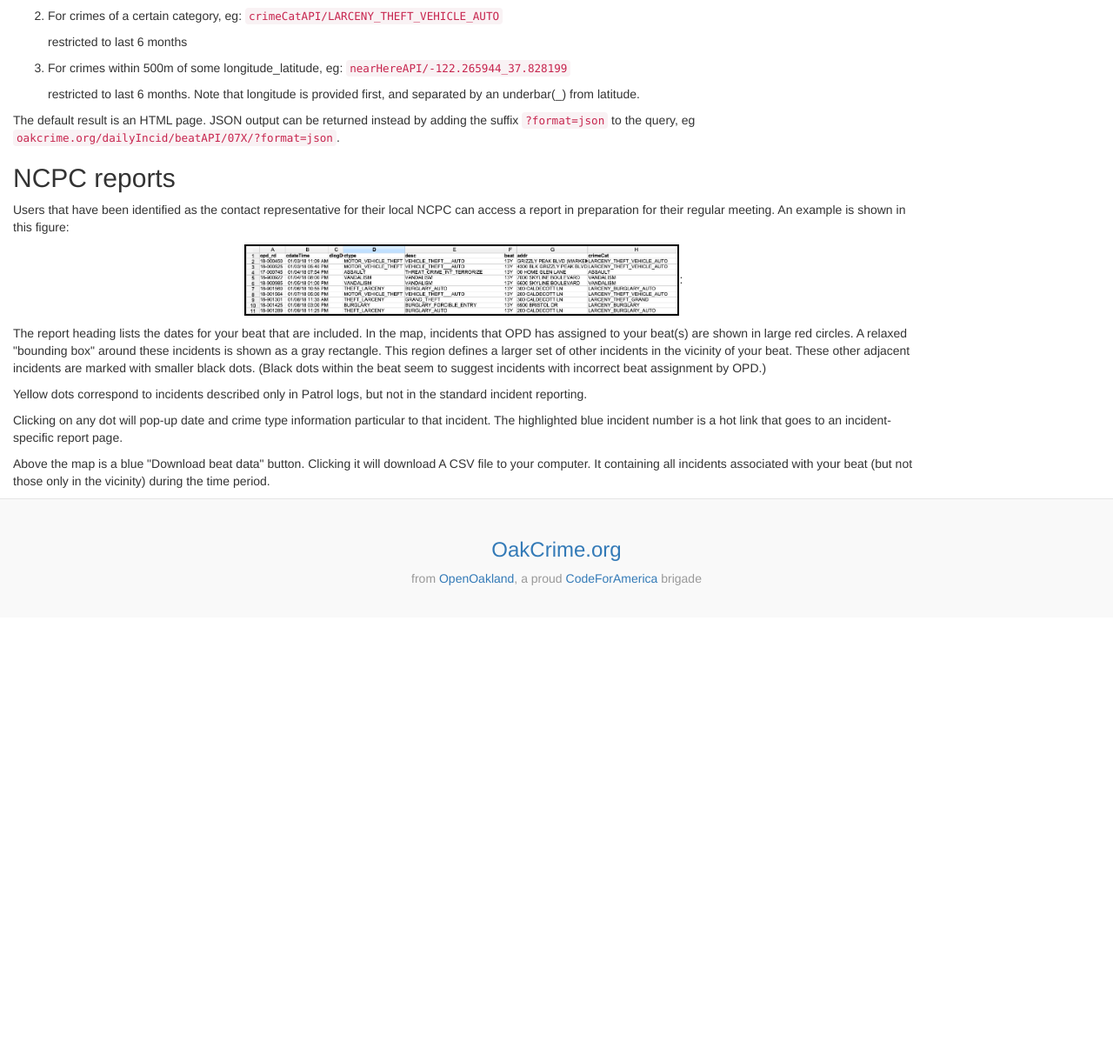
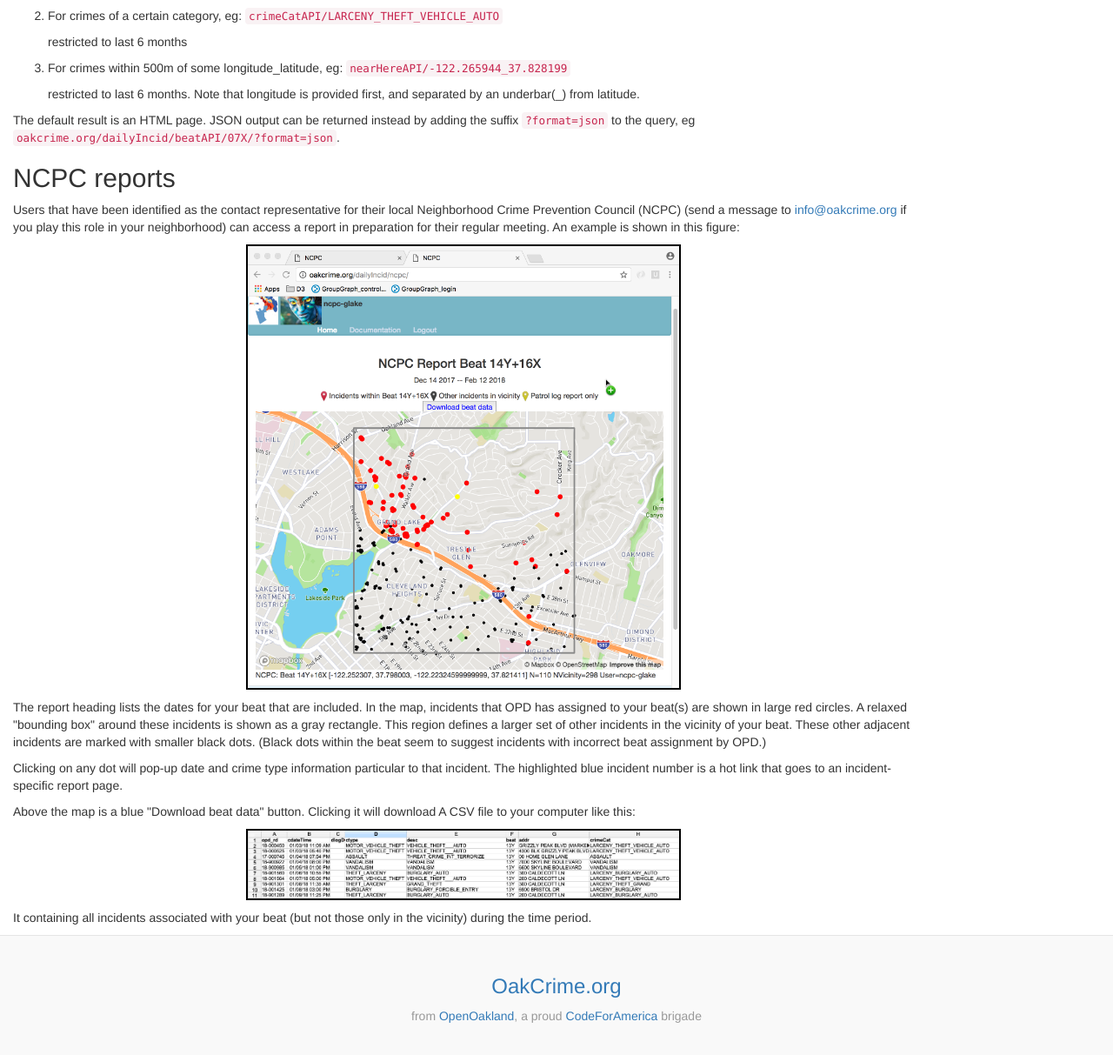
Before and after one commit to openoakland/OakCrime-Decommissioned, a Django app: page /interface/ in a window 1280 px wide. Shown: the part 5238-6451 px from the top of the page at 87% size. Before the commit the page ends 5911 px from the top, so only its background shows below. Run offline with Django 3.2, Linux system fonts and the light colour scheme; some libraries are stand-ins or nearby versions.

Commit message:
add missing interface doc screen shots (3)

```diff
--- a/showCrime/dailyIncid/templates/dailyIncid/interface.html
+++ b/showCrime/dailyIncid/templates/dailyIncid/interface.html
@@ -110,10 +110,13 @@ but otherwise follows the same basic operation as the heatmap.
 
 <h2 id="ncpc">NCPC reports</h2>
 
-<p>Users that have been identified as the contact representative for their local NCPC
-can access a report in preparation for their regular meeting.  An example is shown
-in this figure:</p>
-<p align=center><img style="border:2px solid black" width=500 src="{% static 'ncpc-report.png' %}" alt="ncpc-report" />:</p>
+<p>Users that have been identified as the contact representative for their local Neighborhood Crime Prevention Council (NCPC)
+  (send a message
+  to <a href="mailto:admin@electronicartifacts.com?subject=NCPC
+  lead">info@oakcrime.org</a> if you play this role in your neighborhood)
+can access a report in preparation for their regular meeting.  An
+example is shown in this figure:</p>
+<p align=center><img style="border:2px solid black" width=500 src="{% static 'ncpcRpt_grandLake.png' %}" alt="ncpc-map" /></p>
 <p>
 The report heading lists the dates for your beat that are included.
 In the map, incidents that OPD has assigned to your beat(s) are shown in large red circles.
@@ -123,17 +126,13 @@ These other adjacent incidents are marked with smaller black dots.
 (Black dots within the beat seem to suggest incidents with incorrect beat assignment by OPD.)
 </p>
 <p>
-
-Yellow dots correspond to incidents described only in Patrol logs, but
-not in the standard incident reporting.
-</p>
-<p>
 Clicking on any dot will pop-up date and crime type information particular to that incident.
 The highlighted blue incident number is a hot link that goes to an incident-specific report page.
 </p>
 <p>
 Above the map is a blue "Download beat data" button.
-Clicking it will download A CSV file to your computer.
+Clicking it will download A CSV file to your computer like this:
+<p align=center><img style="border:2px solid black" width=500 src="{% static 'ncpc-report.png' %}" alt="ncpc-map" /></p>
 It containing all incidents associated with your beat (but not those only in the vicinity)
 during the time period.
 </p>
```
Also changed, not shown: showCrime/static/ncpcRpt_grandLake.png (added).
